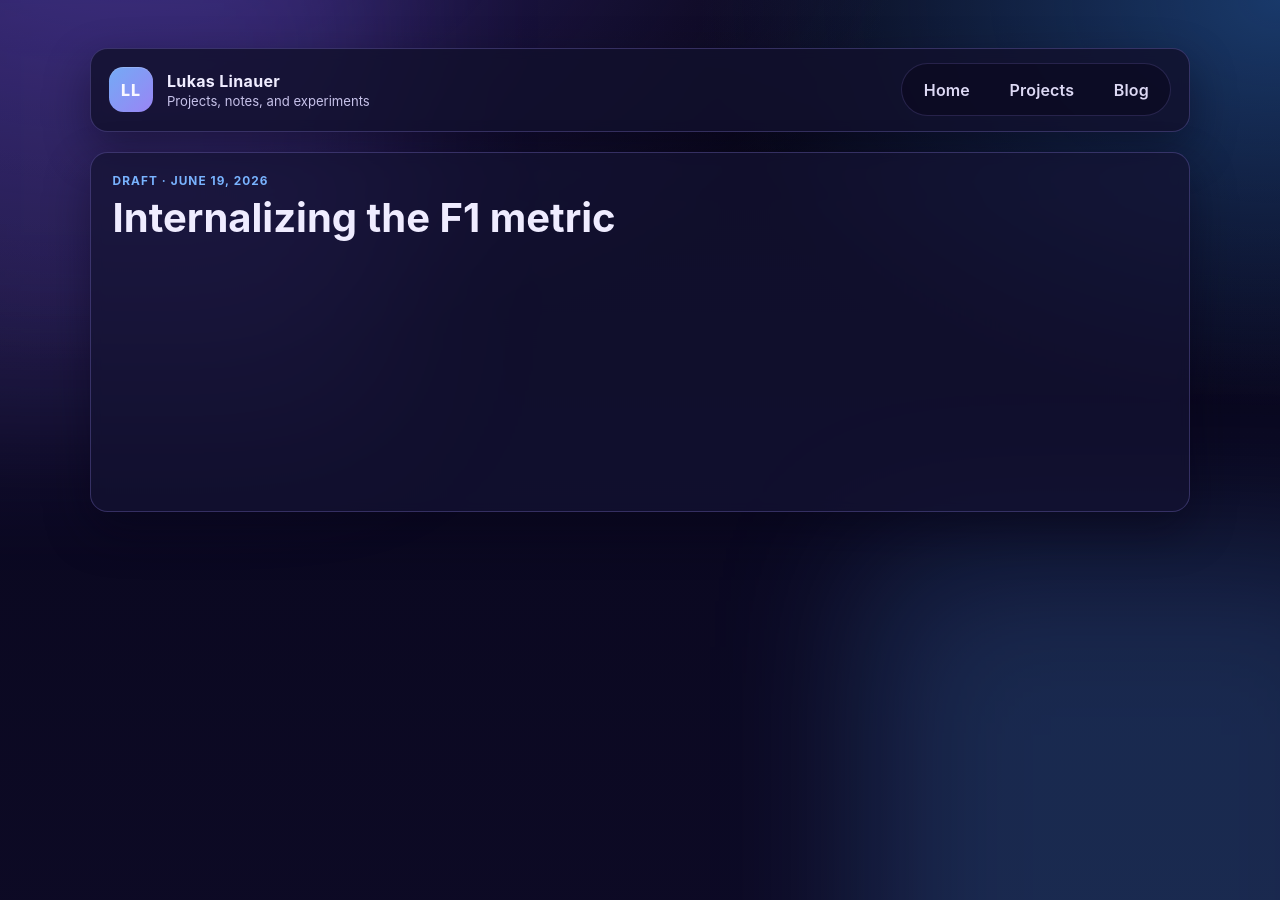
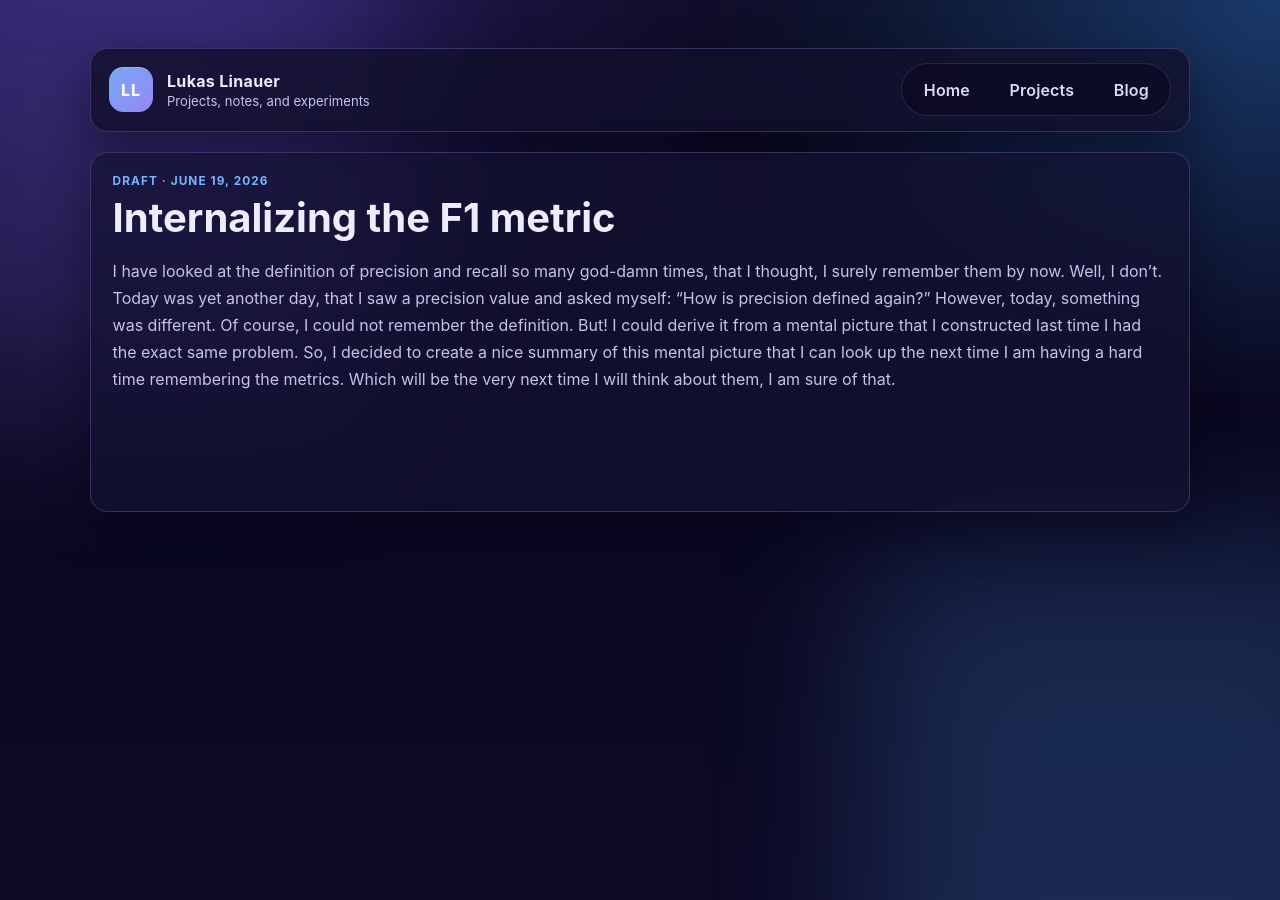
Before and after one commit to llinauer/llinauer.github.io, a Jekyll site: the page built from _posts/2026-06-19-internalizing-the-f1-metric.md, in a window 1280 px wide and 900 px high. Built offline with Jekyll 4.4.1, drawn with Linux system fonts in a browser that asks for light colours.

Commit message:
Start working on internalizing-f1

```diff
--- a/_posts/2026-06-19-internalizing-the-f1-metric.md
+++ b/_posts/2026-06-19-internalizing-the-f1-metric.md
@@ -5,3 +5,9 @@ description: Draft blog post by Lukas Linauer
 status: Draft
 summary: An empty draft page is in place and ready for the actual writeup.
 ---
+
+I have looked at the definition of precision and recall so many god-damn times, that I thought, I surely remember them by now.
+Well, I don't.
+Today was yet another day, that I saw a precision value and asked myself: "How is precision defined again?"
+However, today, something was different. Of course, I could not remember the definition. But! I could derive it from a mental picture that I constructed last time I had the exact same problem.
+So, I decided to create a nice summary of this mental picture that I can look up the next time I am having a hard time remembering the metrics. Which will be the very next time I will think about them, I am sure of that.
```
